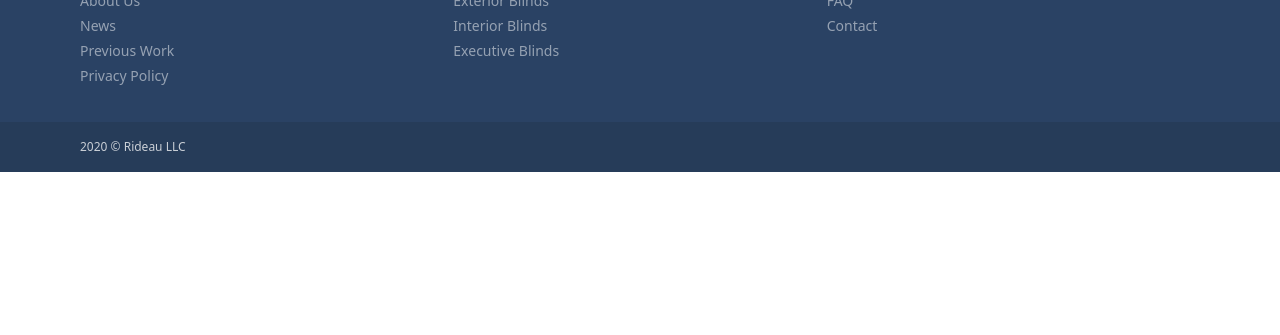
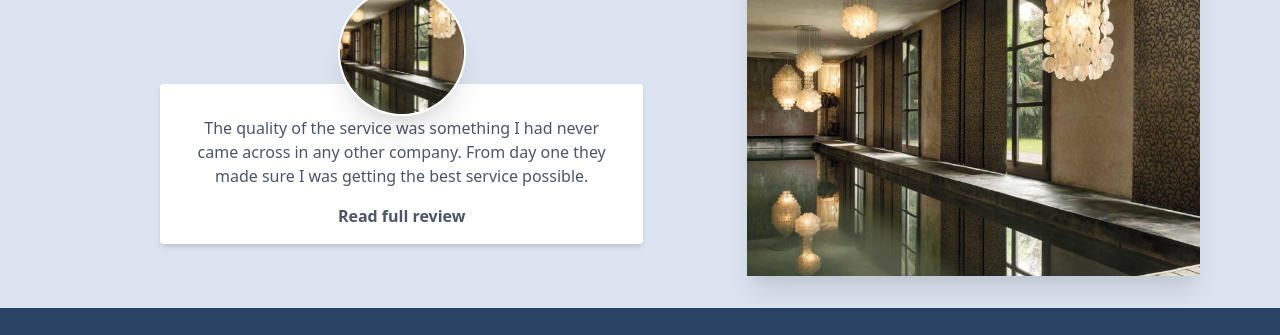
Before and after one commit to ivanvb/rideau-website, a Gatsby site: page / in a window 1280 px wide. Shown: the part 1640-1975 px from the top of the page. Before the commit the page ends 1812 px from the top, so only its background shows below. Built offline with nearby package versions, Linux system fonts and the light colour scheme; Gatsby itself is replaced by a stand-in of ours.

Commit message:
Add review section

```diff
--- /dev/null
+++ b/src/components/home/review.js
@@ -0,0 +1,51 @@
+import React from "react"
+import { useStaticQuery, graphql, Link } from "gatsby"
+import Img from "gatsby-image"
+
+const Review = () => {
+    const images = useStaticQuery(graphql`
+        query {
+            allFile(filter: { relativePath: { regex: "/gallery/.*/" } }) {
+                edges {
+                    node {
+                        childImageSharp {
+                            fluid(maxWidth: 500, maxHeight: 500) {
+                                ...GatsbyImageSharpFluid
+                            }
+                        }
+                    }
+                }
+            }
+        }
+    `)
+
+    const image = images.allFile.edges[0].node.childImageSharp.fluid
+    return (
+        <div className="std-padding-x py-8 bg-primary-100 grid grid-cols-12 grid-rows-2 gap-6">
+            <div className="col-span-12 md:col-span-6 xl:col-span-7 row-span-2 h-80 md:h-80">
+                <div className="h-full flex flex-col justify-center items-center mx-0 lg:mx-4 xl:mx-20 md:relative">
+                    <Img
+                        fluid={image}
+                        className="h-32 w-32 rounded-full border-2 border-white shadow-xl"
+                    />
+                    <p className="bg-white px-4 py-8 md:p-8 -mt-8 text-center rounded shadow-md text-gray-700">
+                        The quality of the service was something I had never
+                        came across in any other company. From day one they made
+                        sure I was getting the best service possible.
+                        <Link
+                            to="/about"
+                            className="block mt-4 font-bold -mb-4"
+                        >
+                            Read full review
+                        </Link>
+                    </p>
+                </div>
+            </div>
+            <div className="col-span-12 md:col-span-6 xl:col-span-5 row-span-2 row-start-1 md:row-start-auto">
+                <Img fluid={image} className="h-80 shadow-xl" />
+            </div>
+        </div>
+    )
+}
+
+export default Review
--- a/src/css/custom/primites.tailwind.css
+++ b/src/css/custom/primites.tailwind.css
@@ -32,6 +32,12 @@
 
 @screen md {
     .std-padding-x {
+        @apply px-12;
+    }
+}
+
+@screen lg {
+    .std-padding-x {
         @apply px-20;
     }
 }
@@ -41,6 +47,12 @@
 }
 
 @screen md {
+    .std-margin-x {
+        @apply mx-12;
+    }
+}
+
+@screen lg {
     .std-margin-x {
         @apply mx-20;
     }
--- /dev/null
+++ b/src/data/reviews/reviews.json
@@ -0,0 +1,10 @@
+[
+    {
+        "text": "The quality of the service was something I had never came across in any other company. From day one they made sure I was getting the best service possible.",
+        "reviewer": {
+            "name": "John Doe",
+            "image": "./images/characters/john-doe.jpg"
+        },
+        "result": "./images/results/string5.jpg"
+    }
+]
--- a/src/pages/index.js
+++ b/src/pages/index.js
@@ -6,6 +6,7 @@ import Gallery from "../components/home/gallery"
 import Layout from "../components/layout"
 import SEO from "../components/seo"
 import Categories from "../components/home/categories"
+import Review from "../components/home/review"
 
 const IndexPage = () => (
     <Layout>
@@ -13,6 +14,7 @@ const IndexPage = () => (
         <Hero />
         <Gallery />
         <Categories />
+        <Review />
     </Layout>
 )
 
```
Also changed, not shown: src/data/reviews/images/characters/john-doe.jpg (added), src/data/reviews/images/results/john-doe-result.jpg (added), src/data/reviews/images/results/string5.jpg (added).
